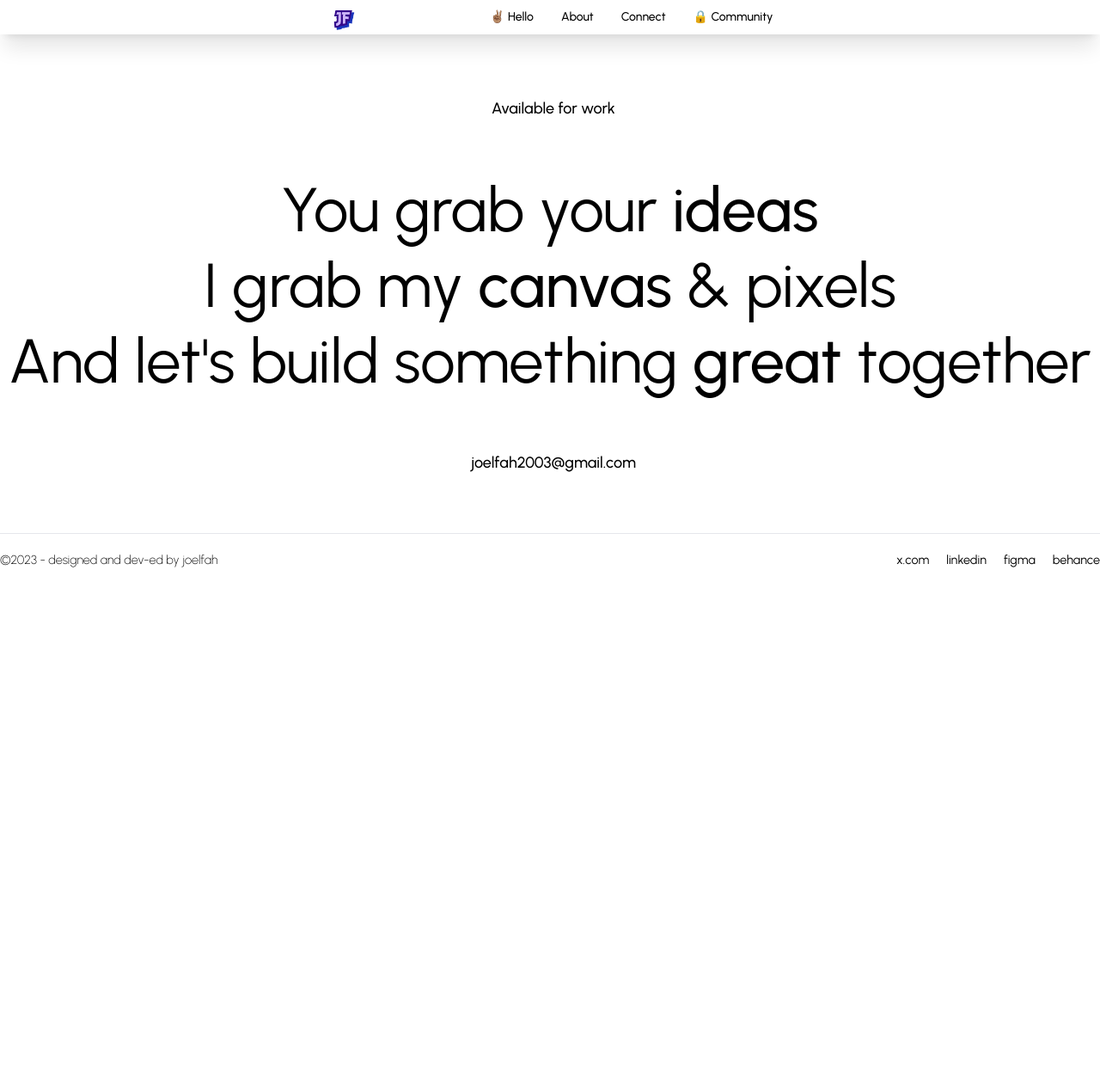
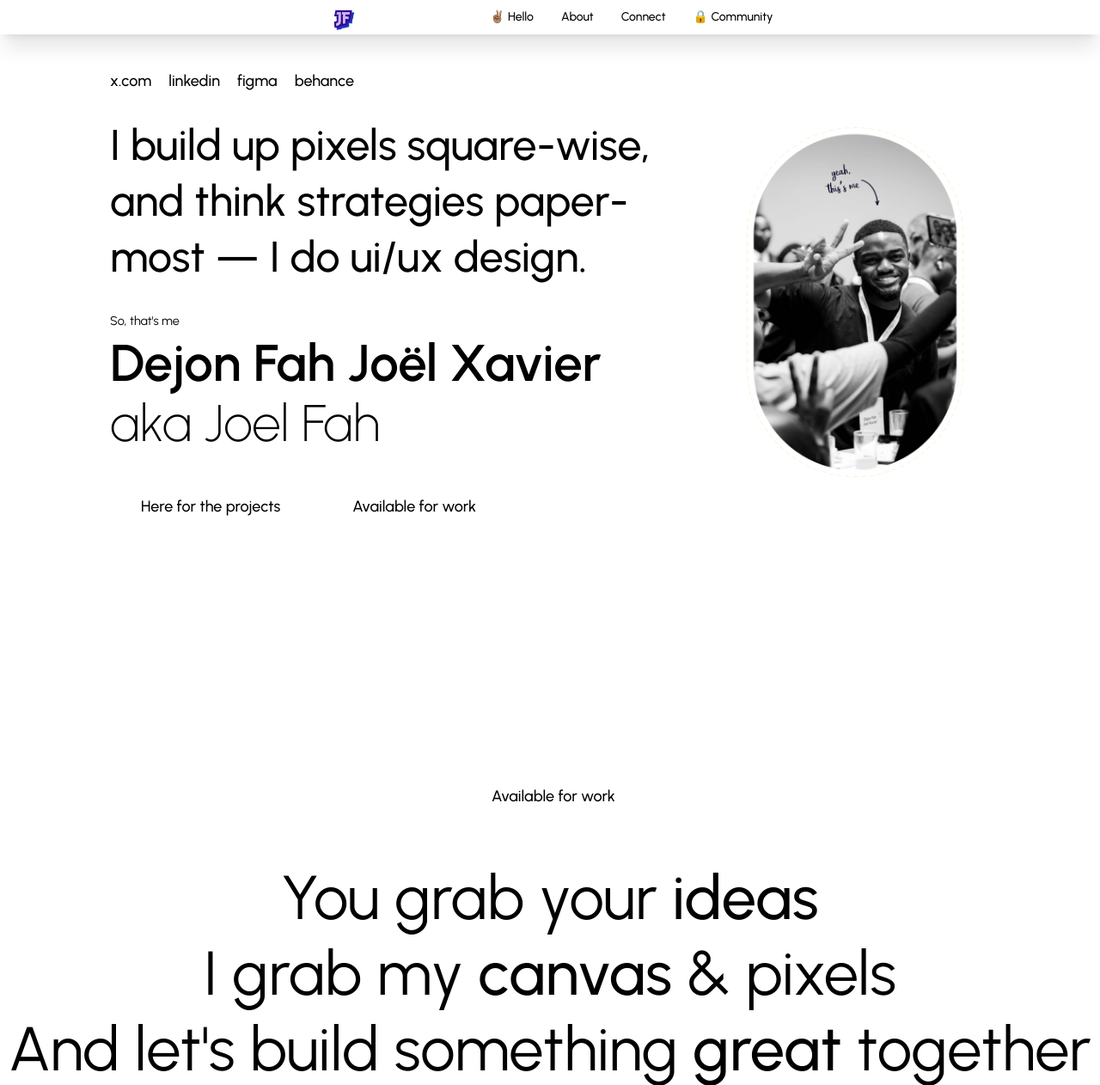
Before and after one commit to Joel-Fah/folio, a Django app: page / in a window 1280 px wide. Shown: the top 1262 px of the page at 86% size. Before the commit the page ends 660 px from the top, so only its background shows below. Run offline with Django 5.2, Linux system fonts and the light colour scheme; some libraries are stand-ins or nearby versions.

Commit message:
feat: added hero section to home page

```diff
--- a/core/static/css/styles.css
+++ b/core/static/css/styles.css
@@ -250,7 +250,6 @@
     display: grid;
     grid-template-columns: repeat(12, 1fr);
     max-width: 80%;
-    /* max-width: 1200px; */
     margin: auto;
 }
 
--- a/core/templates/index.html
+++ b/core/templates/index.html
@@ -3,10 +3,61 @@
 {% load static %}
 
 {% block title %}
-  Home
+Home
 {% endblock title %}
 
 <!-- Body of the page -->
 {% block body %}
+<div class="max-w-[95%] lg:max-w-[80%] h-[100vh] mx-auto grid-cols-12">
+  <!-- Hero Section -->
+  <section id="hero" class="col-span-12 pb-5 lg:py-12 lg:pt-[80px] max-sm:pt-12">
+    <div class="flex flex-col lg:flex-row items-center justify-between gap-5 ld:gap-[100px]">
+      <div class="flex flex-col items-center text-center lg:items-start lg:text-left gap-7">
+        <div class="flex items-start gap-5">
+          <a href="https://x.com/FahDejon" class="text-primaryColor hover:text-hoverColor transition-all duration-300 ease-in-out font-medium">x.com</a>
+          <a href="https://linkedin.com/in/joelfah" class="text-primaryColor hover:text-hoverColor transition-all duration-300 ease-in-out font-medium">linkedin</a>
+          <a href="https://figma.com/@joelfah" class="text-primaryColor hover:text-hoverColor transition-all duration-300 ease-in-out font-medium">figma</a>
+          <a href="https://behance.net/joelfah" class="text-primaryColor hover:text-hoverColor transition-all duration-300 ease-in-out font-medium">behance</a>
+        </div>
 
+        <h1 class="font-medium m-0 p-0 text-3xl lg:text-[50px] md:leading-[65px]">
+          I build up pixels square-wise, and think strategies paper-most &mdash; I do ui/ux design.
+        </h1>
+
+        <div class="flex flex-col items-center lg:items-start">
+          <small>So, that's me</small>
+          <span class="text-4xl m-0 font-semibold text-primaryColor my-2.5 lg:text-[60px] lg:leading-[50px]">Dejon Fah Joël Xavier</span>
+          <span class="text-3xl max-sm:-m-3 font-extralight text-primaryColor my-2.5 lg:text-[60px] lg:leading-[50px]">aka Joel Fah</span>
+        </div>
+
+        <div class="flex flex-col md:flex-row items-center gap-5">
+          <a href="#works" class="flex flex-row-reverse py-5 px-7 items-center justify-center gap-2 font-medium rounded-full bg-primaryColor/10 ease-in-out duration-300 hover:gap-4">
+            Here for the projects
+            <i class="iconoir-long-arrow-right-down text-2xl"></i>
+          </a>
+
+          <a href="" class="flex flex-row-reverse py-5 px-7 items-center justify-center gap-2 font-medium rounded-full text-greenSuccess bg-greenSuccess/10 ease-in-out duration-300 hover:gap-4">
+            Available for work
+            <i class="iconoir-bookmark-circle text-2xl"></i>
+          </a>
+        </div>
+      </div>
+
+      <div class="w-[95%] lg:w-4/5 lg:float-end">
+        <img class="w-4/5 mx-auto" src="{% static './images/hero_img.png' %}"
+          alt="Focus on Joel Fah at Google Developer Annual Summit 2023, Kigali, Rwanda">
+      </div>
+    </div>
+  </section>
+
+  <!-- Works Section -->
+  <section id="works" class="col-span-12 py-5 md:py-12">
+    <div class=""></div>
+  </section>
+
+  <!-- About Section -->
+  <section id="about" class="col-span-12 py-5 md:py-12">
+    <div class=""></div>
+  </section>
+</div>
 {% endblock body %}
```
